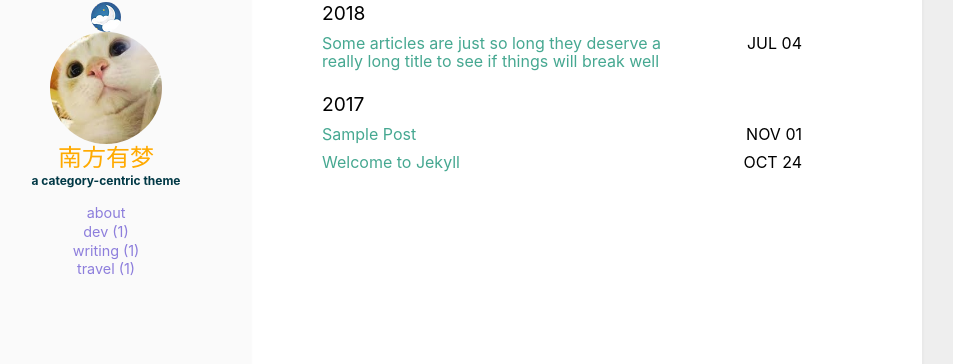
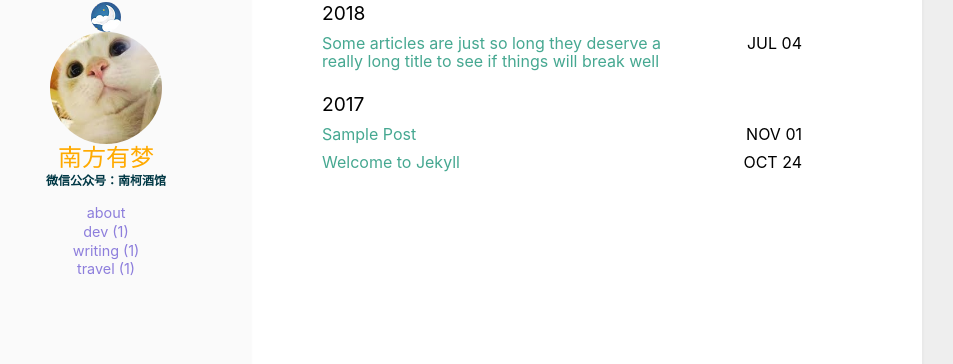
Before and after one commit to hackgov/hackgov.github.io, a Jekyll site: the page built from index.html, in a window 1280 px wide. Shown: the part 148-512 px from the top of the page, without its empty margins (198-1151 px from the left). Built offline with Jekyll 4.4.1, drawn with Linux system fonts in a browser that asks for light colours.

Commit message:
Update _config.yml

```diff
--- a/_config.yml
+++ b/_config.yml
@@ -21,7 +21,7 @@ user:
   name: 南方有梦
   pic: /assets/img/cat.jpg
   picAlt: "catbook"
-  job: a category-centric theme
+  job: 微信公众号：南柯酒馆
   aboutme: true comment this out if you don't need the 'about' page.
 
 exclude:
```
